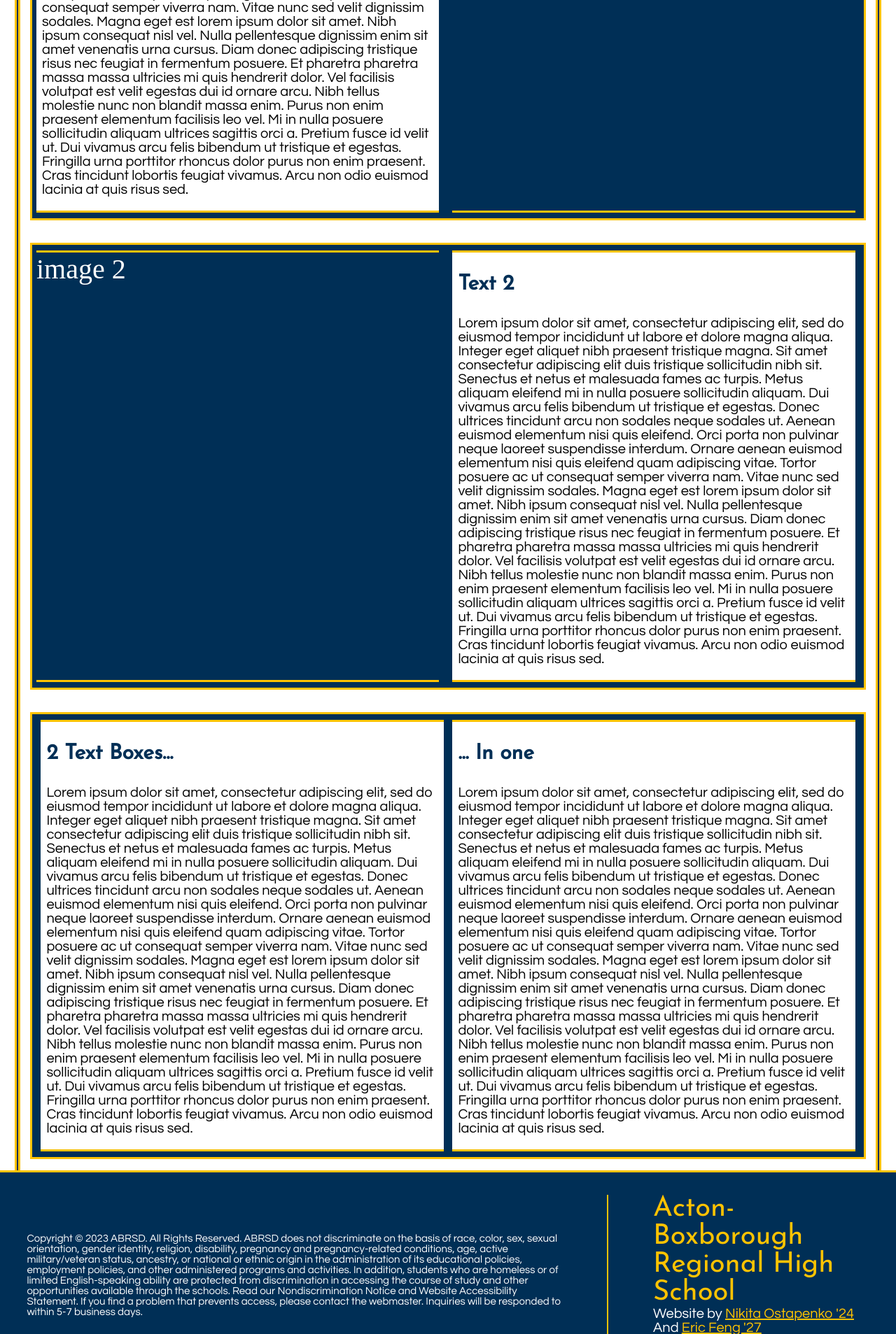
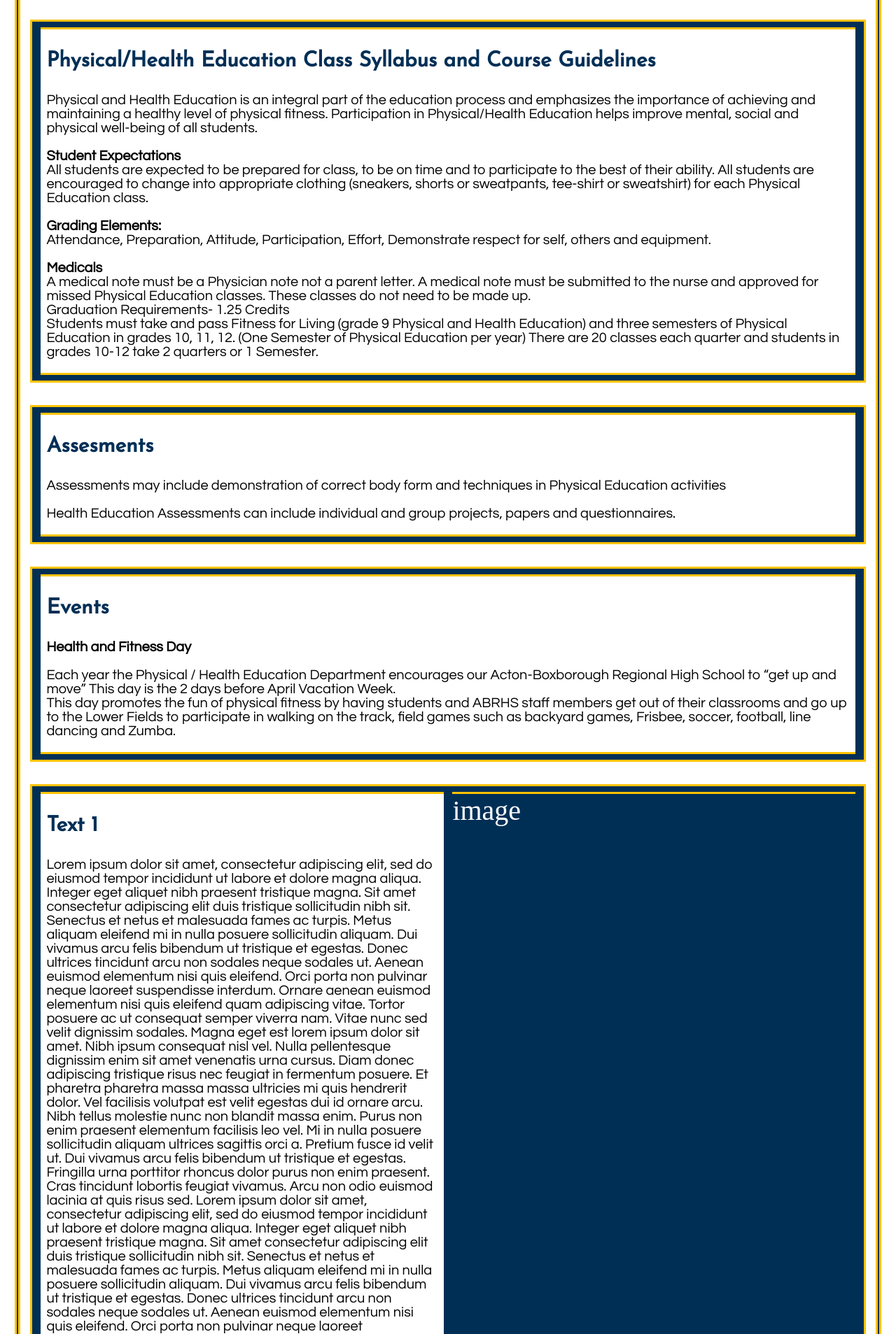
Before and after one commit to catmajor/PE-Website, a PHP site: page / in a window 1280 px wide. Shown: the part 1381-3288 px from the top of the page at 70% size. Run offline with PHP 8.4, Linux system fonts and the light colour scheme.

Commit message:
make staff section and start adding actual content

```diff
--- a/index.html
+++ b/index.html
@@ -4,7 +4,7 @@
 <head>
   <meta charset="utf-8">
   <meta name="viewport" content="width=device-width">
-  <title>AB PE</title>
+  <title>ABRHS PE</title>
   <link href="img/logo_light.png" rel="icon">
   <link href="https://fonts.googleapis.com/css2?family=Josefin+Sans&family=Questrial" rel="stylesheet">
   <link href="style.css" rel="stylesheet" type="text/css" />
@@ -44,6 +44,83 @@
     <div>
       <div>
         <h2>Acton Boxborough Physical Education</h2>
+        <div class="items">
+          <div class="text">
+            <h3>Our Goal</h3>
+            <p>
+            The goal of Physical and Health Education  is to encourage all students to participate and develop an interest in physical activities with an emphasis on physical fitness and healthy lifestyle choices.</p>
+          </div>
+        </div>
+        <div class="items">
+          <div class="text">
+            <h3>Our Vision and Mission</h3>
+            <p>
+              To prepare all students to attain their full potential as lifelong learners, critical thinkers and productive citizens of our diverse community and global society.
+              <br><br>
+              Our Physical and Health Education vision in the Acton-Boxborough schools is that all students will understand, appreciate and engage in a healthy and active lifestyle.
+              <br><br>
+              Our mission is to provide a progressive and comprehensive Physical and Health Education program using research-based and high quality instruction.  Students will develop skills and knowledge through a wide variety of learning experiences in a safe environment.  Students will also learn how and why they should keep themselves healthy and physically active throughout their lifetimes.  Instruction will emphasize physical fitness, skills application, critical thinking, decision-making, sportsmanship and cooperation.
+
+
+            </p>
+          </div>
+        </div>
+        <div class="items">
+          <div class="staff">
+            <div class="title">
+              <h4>STAFF</h4>
+            </div>
+            <div class="member">
+              <figure>
+                <img src="img/mel-2.jpg">
+              </figure>
+              <div class="description">
+                <h5>Melissa Mastrolia</h5>
+                <h6>Luther Conant Elementary School</h6>
+                <h6>mmastrolia@abschools.org</h6>
+              </div>
+            </div>
+
+          </div>
+        </div>
+        <div class="items">
+          <div class="text">
+            <h3>Physical/Health Education Class Syllabus and Course Guidelines</h3>
+            <p>
+              Physical and Health Education is an integral part of the education process and emphasizes the importance of achieving and maintaining a healthy level of physical fitness.  Participation in Physical/Health Education helps improve mental, social and physical well-being of all students.<br><br>
+              <b>Student Expectations</b><br>
+              All students are expected to be prepared for class, to be on time and to participate to the best of their ability.  All students are encouraged to change into appropriate clothing (sneakers, shorts or sweatpants, tee-shirt or sweatshirt) for each Physical Education class.<br><br>
+              <b>Grading Elements:</b><br>
+              Attendance, Preparation, Attitude, Participation, Effort, Demonstrate respect for self, others and equipment.<br><br>
+              <b>Medicals</b><br>
+              A medical note must be a Physician note not a parent letter.  A medical note must be submitted to the nurse and approved for missed Physical Education classes.   These classes do not need to be made up.  <br>
+              Graduation Requirements- 1.25 Credits <br>
+              Students must take and pass Fitness for Living (grade 9 Physical and Health Education)  and three semesters of Physical Education in grades 10, 11, 12.  (One Semester of Physical Education per year)  There are 20 classes each quarter and students in grades 10-12 take 2 quarters or 1 Semester.
+            </p>
+          </div>
+        </div>
+        <div class="items">
+          <div class="text">
+            <h3>Assesments</h3>
+            <p>
+              Assessments may include demonstration of correct body form and techniques in Physical Education activities
+              <br><br>
+              Health Education Assessments can include individual and group projects, papers and questionnaires.
+            </p>
+          </div>
+        </div>
+        <div class="items">
+          <div class="text">
+            <h3>Events</h3>
+            <p>
+              <b>Health and Fitness Day</b><br><br>
+              Each year the Physical / Health Education Department encourages our Acton-Boxborough Regional High School to “get up and move”
+              This day is the 2 days before April Vacation Week.
+              <br>
+              This day  promotes the fun of physical fitness by having students and ABRHS staff members get out of their classrooms and go up to the Lower Fields to participate in walking on the track, field games such as backyard games, Frisbee, soccer, football, line dancing and Zumba.
+            </p>
+          </div>
+        </div>
         <div class="items">
           <div class="text">
             <h3>Text 1</h3>
@@ -115,7 +192,7 @@
         And <a href="">Eric Feng '27</a>
       </p>
       <p class="address">
-        36 Charter Road, Acton, MA01720
+        36 Charter Road, Acton, MA01720 <br>
         Phone 978-264-4700
       </p>
     </div>
--- a/style.css
+++ b/style.css
@@ -74,13 +74,23 @@ h3 {font-family: 'Josefin Sans'; color: var(--main-blue); font-size: 24px; font-
 p {font-family: 'Questrial'; font-size: 16px; font-size: 2rem;}
 .items {width: calc(100% - 8px - 2vw); height: auto;  background-color: var(--main-blue); border: var(--border-style); display: flex; margin: 2vh 0 2vh 0;}
 .items:first-of-type {margin-top: 0}
-.items>* {width: calc(100% - 3vw); margin: 1vh 0 1vh 0; border: var(--border-style); border-left: none; border-right: none; }
-.items>*:first-of-type {margin-left: 1vw; margin-right: 0.5vw}
-.items>*:last-of-type {margin-left: 0.5vw; margin-right: 1vw}
+.items>* {width: calc(100%); margin: 1vh 0.5vw 1vh 0.5vw; border: var(--border-style); border-left: none; border-right: none; }
+.items>*:first-child {margin-left: 1vw !important; margin-right: 0.5vw}
+.items>*:last-child {margin-left: 0.5vw; margin-right: 1vw !important;}
 .items .text {background-color: white; }
 .items figure {color: white; font-size: 5vh}
 .text h3 {width: calc(100% - 2vmin); margin-left: 1vmin}
 .text p {width: calc(100% - 2vmin); margin-left: 1vmin}
+.staff {border-left: unset; border-right: unset; display: grid; grid-template-columns: 50% 50%; width: 100% !important; margin: 1vh 1vw 1vh 1vw !important; border: var(--border-style); column-gap: 1vw; row-gap: 2vh; border-top: none; border-bottom: none;}
+.staff .title {grid-column-start: 1; grid-column-end: 3; height: 10vh; font-size: 24px; font-size: 3rem; font-family: 'Josefin Sans'; color: white; border: var(--border); display: flex; align-items: center; justify-content: center}
+.staff .title h4 {border: var(--border-style); border-left: none; border-right: none; margin: 0; padding: 1vh 0 0.5vh 0}
+.staff .member {min-height: 10vh; display: flex; align-items: center; justify-content: center; }
+.member figure {min-height:inherit; margin: 0; display: flex; align-items: center; justify-content: center}
+.member figure img {height: 80px; height: 10rem; border-radius: 100%}
+.member .description {border: var(--border-style); border-left: none; border-right: none; padding: 1vh 0 0.5vh 0; margin-left: 0.5vw;}
+.member .description>* {padding: 0; margin: 0}
+.member .description h5 {font-family: 'Josefin Sans'; font-size: 16px; font-size: 2rem; color: var(--main-yellow)}
+.member .description h6 {font-family: 'Questrial'; font-size: 12px; font-size: 1.5rem; color: white;}
 footer {min-height: 20vmin; background-color: var(--main-blue); border-top: var(--border-style); display: flex; justify-content: center;}
 footer p {margin: 0}
 footer>div {margin: 4vh 3vw 4vh 3vw; display: flex; justify-content: center; flex-direction: column}
@@ -107,9 +117,10 @@ footer>div {margin: 4vh 3vw 4vh 3vw; display: flex; justify-content: center; fle
   #items img {height: calc(12vw + 24vw*var(--scrollRatio))}
   main>div {width: calc(100% - 6vw + var(--border-width))}
   .items {flex-direction: column}
-  .items>* {margin: 1vh 1vw 1vh 1vw; width: calc(100% - 2vw)}
+  .items>* {margin: 1vh 1vw 1vh 1vw; width: 100%}
   .items>*:first-of-type {margin: 1vh 1vw 1vh 1vw}
   .items>*:last-of-type {margin: 1vh 1vw 1vh 1vw}
+  .staff {grid-template-columns: 100%}
   .school-name {font-size: 5vw}
   .address {font-size: 2vw}
   .credit {font-size: 2.5vw}
```
Also changed, not shown: 1 other file.
